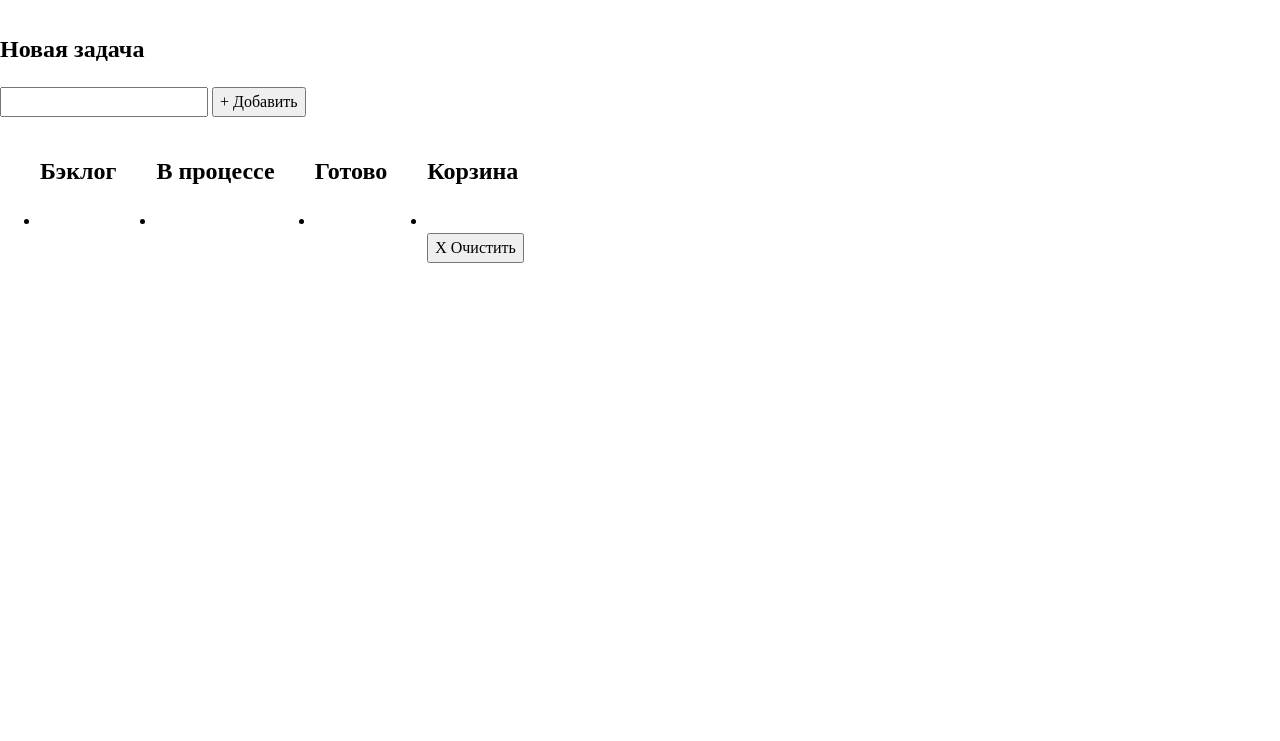
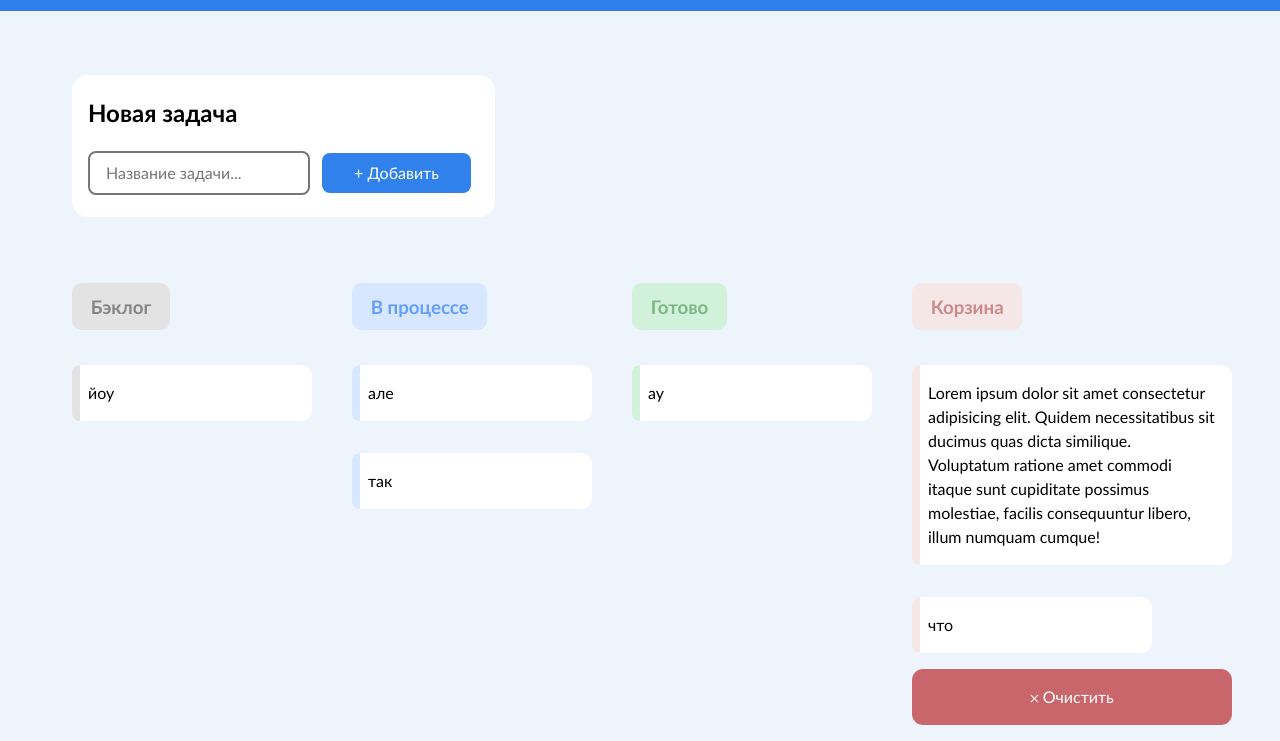
Before and after one commit to vinhtik/todo-list, a plain HTML site: page index.html in a window 1280 px wide. Shown: the part 80-821 px from the top of the page. Drawn offline with Linux system fonts and the light colour scheme.

Commit message:
feat: added css styling and classes in html

```diff
--- a/css/main.css
+++ b/css/main.css
@@ -1,11 +1,157 @@
+body{
+background-color: #EEF4FB;
+font-family:'Gill Sans', 'Gill Sans MT', Calibri, 'Trebuchet MS', sans-serif;
+}
 
+header{
+    display: flex;
+    padding: 0 0 0 2em;
+    background-color: #2F80ED;
+    color: #FFFFFF;
+}
 
 section{
     display: flex;
     flex-direction: row;
     flex-wrap: wrap;
+    margin: 2em;
 }
 form{
     display: block;
-    width: 100%;
+    position: relative;
+    border-radius: 1em;
+    padding: 1em;
+    padding-top: 0;
+    margin-left: 2.5em;
+    margin-top: 2em;
+    width: fit-content;
+    background-color: rgb(255, 255, 255);
 }
+
+#add{
+    background-color: #3181EC;
+    color: #FFFFFF;
+    padding: 0.5em 2em 0.5em 2em;
+    border-style: none;
+    border-radius: 0.5em;
+    margin: 0 0.5em 0.5em 0.5em;
+}
+
+#add:hover{
+    transition: 0.2s ease-in-out;
+    background-color: #4998ff;
+}
+
+input{
+    padding: 0.5em 1em 0.5em 1em;
+    border-radius: 0.5em;
+    border-style: solid;
+    color: #bebebe;
+    transition: 0.2s ease-in-out;
+}
+
+input:focus{
+    color: #000000;
+}
+
+ul{
+    display: flex;
+    flex-direction: column;
+    width: fit-content;
+}
+
+h3 {
+    max-width: fit-content;
+    padding: 0.5em 1em 0.5em 1em;
+    text-align: center;
+    border-radius: 0.5em;
+}
+
+#Backlog{
+    background-color: #E3E3E3;
+    color: #858585;
+}
+
+#Procces{
+    background-color: #D6E7FF;
+    color: #659ffc;
+}
+
+#Done{
+    background-color: #D2F1DA;
+    color: #7db785;
+}
+
+#Trash{
+    background-color: #f6e7e7;
+    color: #CC8A8C;
+}
+
+#clear{
+    background-color: #C9666C;
+    border-style: none;
+    border-radius: 0.7em;
+    padding: 1em;
+    color: #FFFFFF;
+}
+
+#clear:hover{
+    transition: 0.2s ease-in-out;
+    background-color: #e68086;
+}
+
+li{
+    position: relative;
+    width: fit-content;
+    max-width: 20em;
+    min-width: 15em;
+    background-color: #ffffff;
+    padding: 1em;
+    border-radius: 0.7em;
+    margin: 1em 0 1em 0;
+    list-style-type: none;
+}
+
+.liLog::before{
+    content: "";
+    position: absolute;
+    left: 0;
+    top: 0;
+    bottom: 0;
+    width: 0.5em;
+    background-color: #E3E3E3;
+    border-radius: 0.8em 0 0 0.8em;
+}
+
+.liProcces::before{
+    content: "";
+    position: absolute;
+    left: 0;
+    top: 0;
+    bottom: 0;
+    width: 0.5em;
+    background-color: #D6E7FF;
+    border-radius: 0.8em 0 0 0.8em;
+}
+
+.liDone::before{
+    content: "";
+    position: absolute;
+    left: 0;
+    top: 0;
+    bottom: 0;
+    width: 0.5em;
+    background-color: #D2F1DA;
+    border-radius: 0.8em 0 0 0.8em;
+}
+
+.liTrash::before{
+    content: "";
+    position: absolute;
+    left: 0;
+    top: 0;
+    bottom: 0;
+    width: 0.5em;
+    background-color: #f6e7e7;
+    border-radius: 0.8em 0 0 0.8em;
+}
--- a/index.html
+++ b/index.html
@@ -14,36 +14,44 @@
     <section>
         <form>
             <h2>Новая задача</h2>
-            <input type="text">
+            <input placeholder="Название задачи..." type="text">
             <button id="add" onclick="">+ Добавить</button>
         </form>
-        <ul id="Backlog">
-            <h2>Бэклог</h2>
-            <li>
-
+        </section>
+    <section>
+        <ul>
+            <h3 id="Backlog">Бэклог</h3>
+            <li class="liLog">
+                йоу
             </li>
         </ul>
-        <ul id="Procces">
-            <h2>В процессе</h2>
-            <li>
-
+        <ul>
+            <h3 id="Procces">В процессе</h3>
+            <li class="liProcces">
+                але
+            </li>
+            <li class="liProcces">
+                так
             </li>
         </ul>
-        <ul id="Done">
-            <h2>Готово</h2>
-            <li>
-
+        <ul>
+            <h3 id="Done">Готово</h3>
+            <li class="liDone">
+                ау
             </li>
         </ul>
-        <ul id="Trash">
-            <h2>Корзина</h2>
-            <li>
-
+        <ul>
+            <h3 id="Trash">Корзина</h3>
+            <li class="liTrash">
+                Lorem ipsum dolor sit amet consectetur adipisicing elit. Quidem necessitatibus sit ducimus quas dicta similique. Voluptatum ratione amet commodi itaque sunt cupiditate possimus molestiae, facilis consequuntur libero, illum numquam cumque!
             </li>
-            <button id="clear" onclick="">Х Очистить</button>
+            <li class="liTrash">
+                что
+            </li>
+            <button id="clear" onclick="">𐄂 Очистить</button>
         </ul>
     </section>
 
 </body>
-<script src="index.js"></script>
+<script src="index.js" type="module"></script>
 </html>
```
